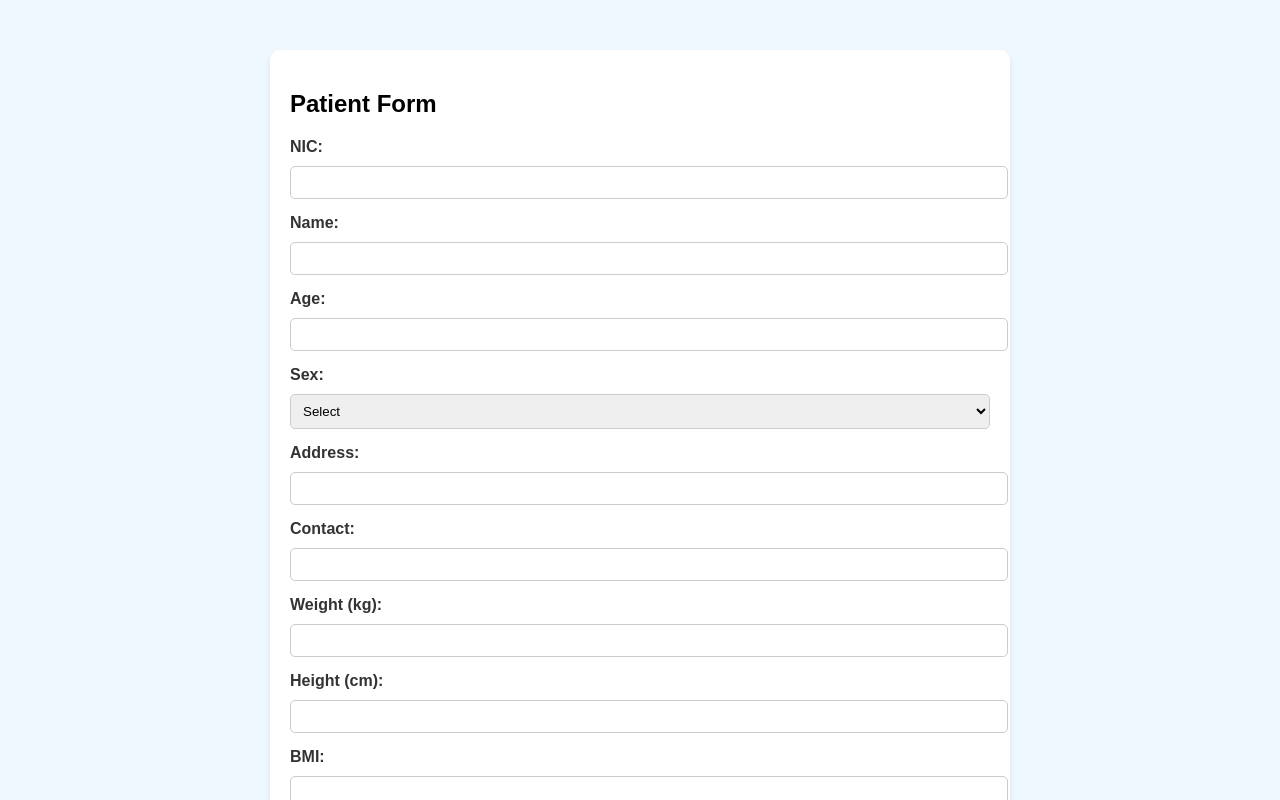
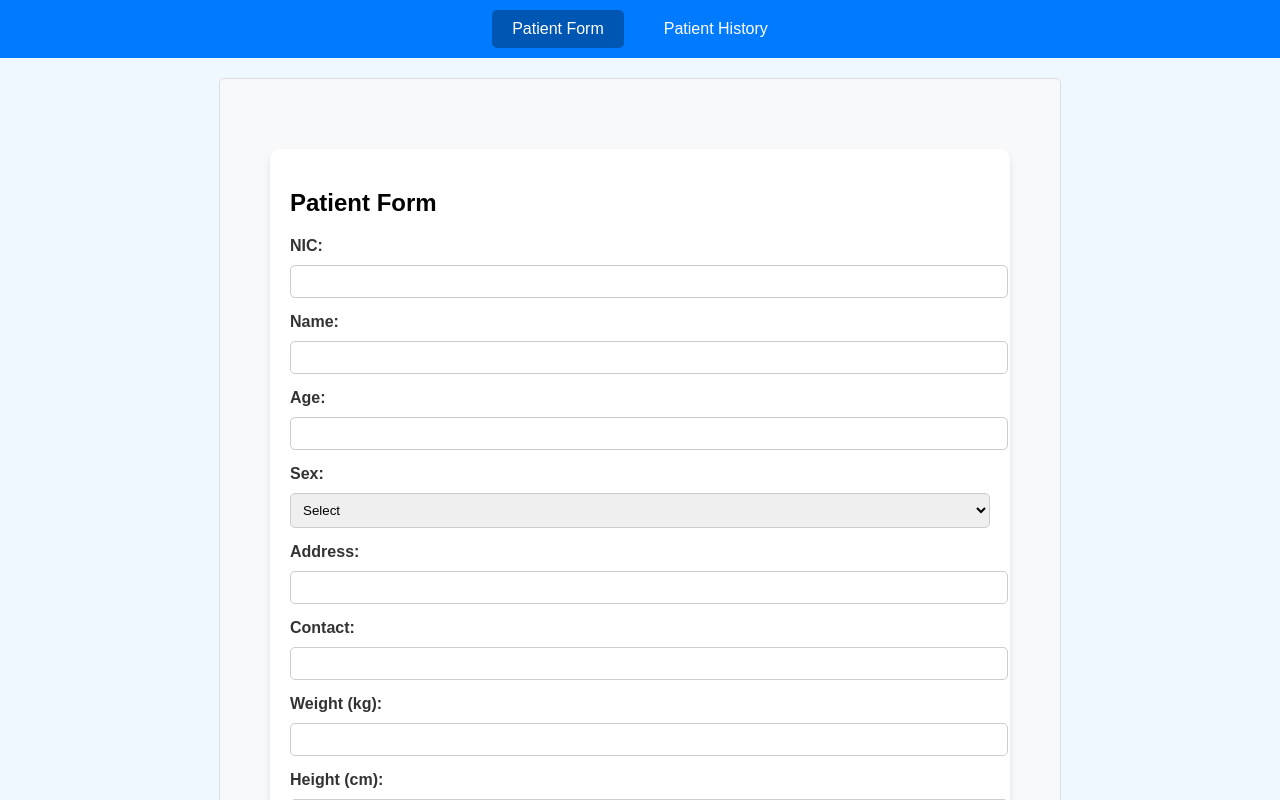
Before and after one commit to santhushii/mediapp, a React (Create React App) app: page / in a window 1280 px wide. Shown: the top 800 px of the page. Built offline with nearby package versions, Linux system fonts and the light colour scheme.

Commit message:
Added navigation bar with tabs for Patient Form and Patient History

```diff
--- /dev/null
+++ b/src/App.css
@@ -0,0 +1,35 @@
+.navbar {
+    display: flex;
+    justify-content: center;
+    background-color: #007bff;
+    padding: 10px;
+  }
+
+  .navbar button {
+    color: white;
+    background-color: transparent;
+    border: none;
+    font-size: 16px;
+    margin: 0 10px;
+    cursor: pointer;
+    padding: 10px 20px;
+    border-radius: 5px;
+    transition: background-color 0.3s;
+  }
+
+  .navbar button:hover {
+    background-color: #0056b3;
+  }
+
+  .navbar button.active {
+    background-color: #0056b3;
+  }
+
+  .content {
+    padding: 20px;
+    margin: 20px auto;
+    max-width: 800px;
+    background-color: #f8f9fa;
+    border-radius: 5px;
+    border: 1px solid #ddd;
+  }
--- a/src/App.js
+++ b/src/App.js
@@ -1,12 +1,36 @@
-import React from 'react';
-import PatientForm from './PatientForm'; // Import the PatientForm component
+import React, { useState } from "react";
+import PatientForm from "./PatientForm";
+import PatientHistory from "./PatientHistory";
+import "./App.css"; // Make sure to have this file for styling
 
-function App() {
+const App = () => {
+  const [activeTab, setActiveTab] = useState("form");
+
   return (
     <div>
-      <PatientForm /> {/* Render the PatientForm component */}
+      {/* Navigation Bar */}
+      <nav className="navbar">
+        <button
+          className={activeTab === "form" ? "active" : ""}
+          onClick={() => setActiveTab("form")}
+        >
+          Patient Form
+        </button>
+        <button
+          className={activeTab === "history" ? "active" : ""}
+          onClick={() => setActiveTab("history")}
+        >
+          Patient History
+        </button>
+      </nav>
+
+      {/* Display Active Tab Content */}
+      <div className="content">
+        {activeTab === "form" && <PatientForm />}
+        {activeTab === "history" && <PatientHistory />}
+      </div>
     </div>
   );
-}
+};
 
 export default App;
--- a/src/PatientForm.js
+++ b/src/PatientForm.js
@@ -75,8 +75,23 @@ const PatientForm = () => {
         });
 
         if (response.ok) {
+          alert("Form data saved successfully!");
           setShowSuccessMessage(true);
-          alert("Form data saved successfully!");
+          // Reset the form after successful submission
+          setFormData({
+            NIC: "",
+            name: "",
+            age: "",
+            sex: "",
+            address: "",
+            contact: "",
+            weight: "",
+            height: "",
+            bmi: "",
+            allergies: "",
+            specialNotes: "",
+            profileImage: null,
+          });
         } else {
           alert("Failed to save form data.");
         }
--- /dev/null
+++ b/src/PatientHistory.js
@@ -0,0 +1,69 @@
+import React, { useEffect, useState } from "react";
+
+const PatientHistory = () => {
+  const [history, setHistory] = useState([]);
+  const [error, setError] = useState(null);
+
+  useEffect(() => {
+    const fetchHistory = async () => {
+      try {
+        const response = await fetch("http://localhost:3001/get-patients");
+        if (!response.ok) {
+          throw new Error("Failed to fetch patient history");
+        }
+        const data = await response.json();
+        setHistory(data);
+      } catch (err) {
+        setError(err.message);
+      }
+    };
+
+    fetchHistory();
+  }, []);
+
+  if (error) {
+    return <p>Error: {error}</p>;
+  }
+
+  return (
+    <div>
+      <h2>Patient History</h2>
+      {history.length > 0 ? (
+        <table>
+          <thead>
+            <tr>
+              <th>ID</th>
+              <th>NIC</th>
+              <th>Name</th>
+              <th>Age</th>
+              <th>Sex</th>
+              <th>Contact</th>
+              <th>BMI</th>
+              <th>Allergies</th>
+              <th>Special Notes</th>
+            </tr>
+          </thead>
+          <tbody>
+            {history.map((record) => (
+              <tr key={record.id}>
+                <td>{record.id}</td>
+                <td>{record.NIC}</td>
+                <td>{record.name}</td>
+                <td>{record.age}</td>
+                <td>{record.sex}</td>
+                <td>{record.contact}</td>
+                <td>{record.bmi}</td>
+                <td>{record.allergies}</td>
+                <td>{record.specialNotes}</td>
+              </tr>
+            ))}
+          </tbody>
+        </table>
+      ) : (
+        <p>No patient history available.</p>
+      )}
+    </div>
+  );
+};
+
+export default PatientHistory;
--- a/src/index.js
+++ b/src/index.js
@@ -1,10 +1,11 @@
-import React from 'react';
-import ReactDOM from 'react-dom/client';
-import PatientForm from './PatientForm'; // Import the PatientForm component
+import React from "react";
+import ReactDOM from "react-dom/client"; // Updated to React 18
+import App from "./App"; // Import the main App component
 
-const root = ReactDOM.createRoot(document.getElementById('root'));
+// Create a root for rendering the App component
+const root = ReactDOM.createRoot(document.getElementById("root"));
 root.render(
   <React.StrictMode>
-    <PatientForm /> {/* Render the PatientForm component */}
+    <App />
   </React.StrictMode>
 );
```
Also changed, not shown: src/server.js (+51 -20 lines), 1 other file (tests, documents, lock files or other folders).
